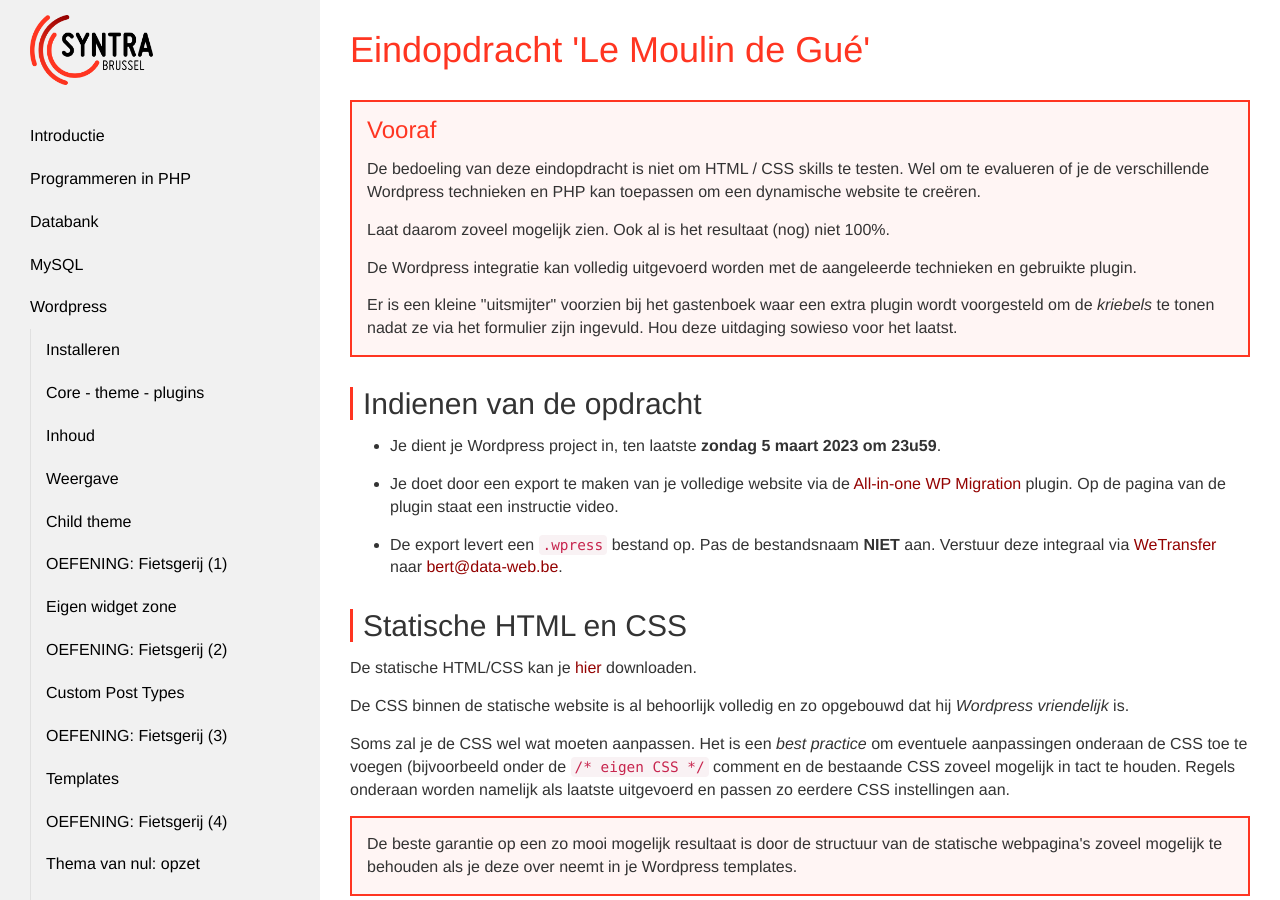
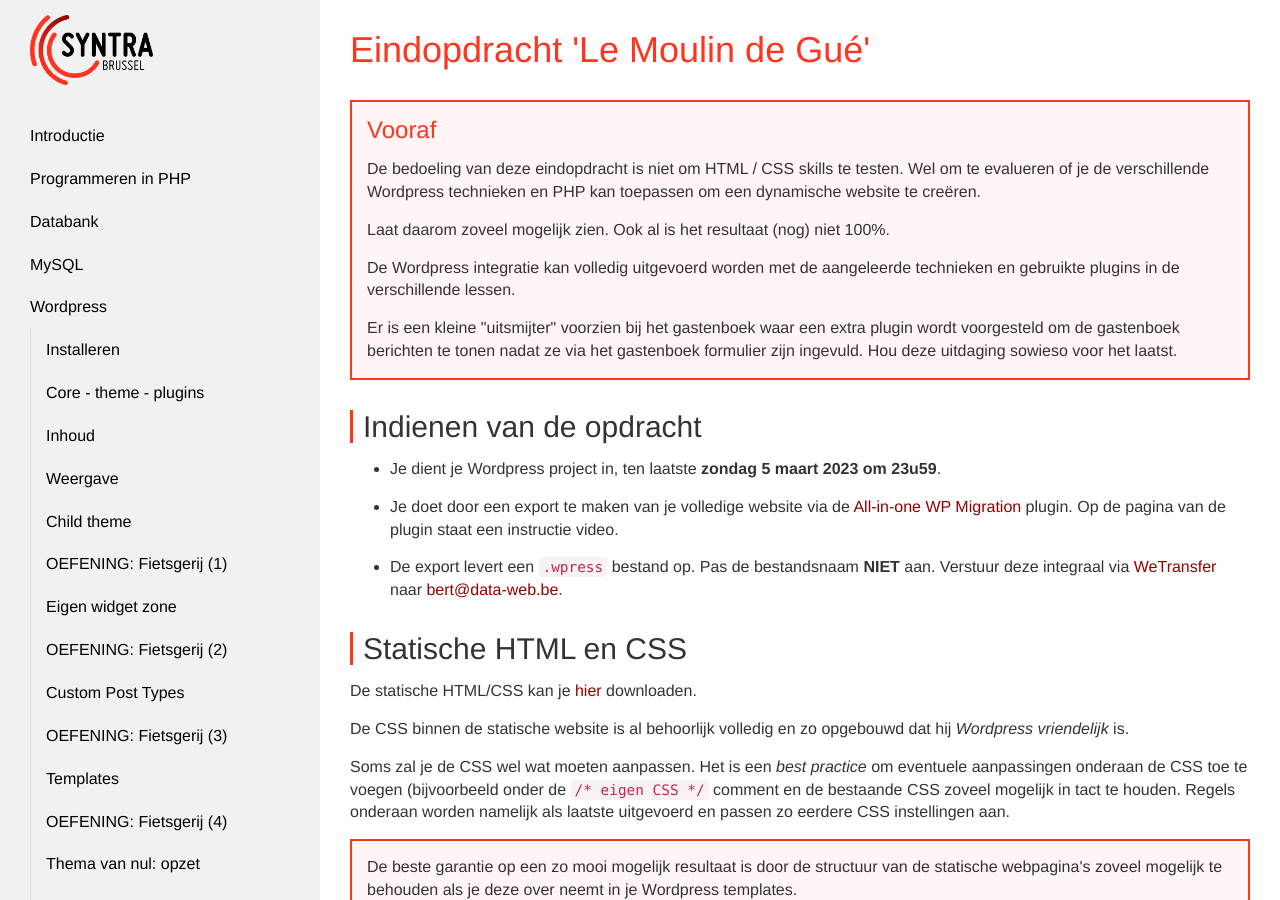
Before and after one commit to Syntra-Brussel/dynamische-webtechnieken, a Jekyll site: the page built from wordpress/eindopdracht.md, in a window 1280 px wide and 900 px high. Built offline with Jekyll 4.4.1, drawn with Linux system fonts in a browser that asks for light colours; nearby versions of some CDN libraries; a script that is not in the unit is left out.

Commit message:
Update eindopdracht.md

```diff
--- a/wordpress/eindopdracht.md
+++ b/wordpress/eindopdracht.md
@@ -9,8 +9,8 @@ collection: wordpress
 <h3>Vooraf</h3>
 <p>De bedoeling van deze eindopdracht is niet om HTML / CSS skills te testen. Wel om te evalueren of je de verschillende Wordpress technieken en PHP kan toepassen om een dynamische website te creëren.</p>
 <p>Laat daarom zoveel mogelijk zien. Ook al is het resultaat (nog) niet 100%.</p>
-<p>De Wordpress integratie kan volledig uitgevoerd worden met de aangeleerde technieken en gebruikte plugin.</p>
-<p>Er is een kleine "uitsmijter" voorzien bij het gastenboek waar een extra plugin wordt voorgesteld om de <em>kriebels</em> te tonen nadat ze via het formulier zijn ingevuld. Hou deze uitdaging sowieso voor het laatst.</p>
+<p>De Wordpress integratie kan volledig uitgevoerd worden met de aangeleerde technieken en gebruikte plugins in de verschillende lessen.</p>
+<p>Er is een kleine "uitsmijter" voorzien bij het gastenboek waar een extra plugin wordt voorgesteld om de gastenboek berichten te tonen nadat ze via het gastenboek formulier zijn ingevuld. Hou deze uitdaging sowieso voor het laatst.</p>
 </div>
 
 ## Indienen van de opdracht
```
